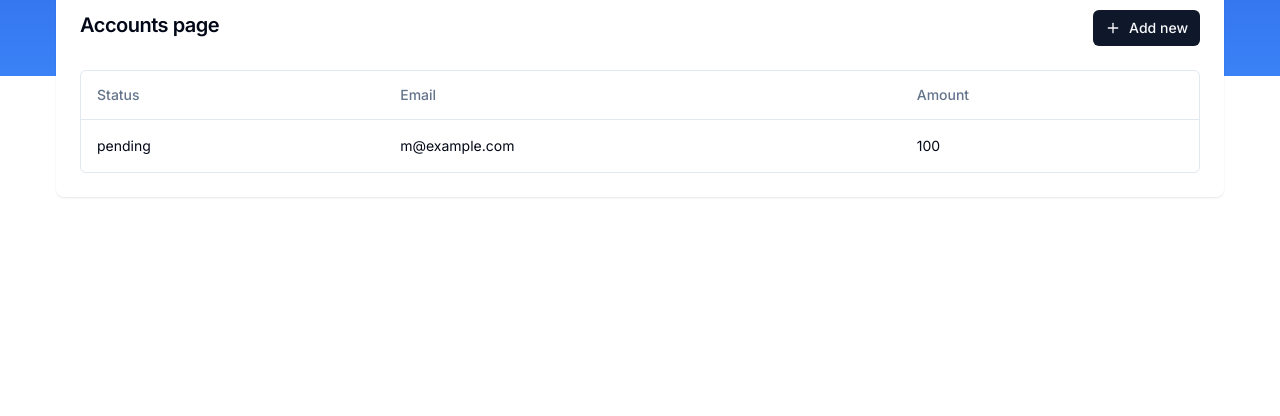
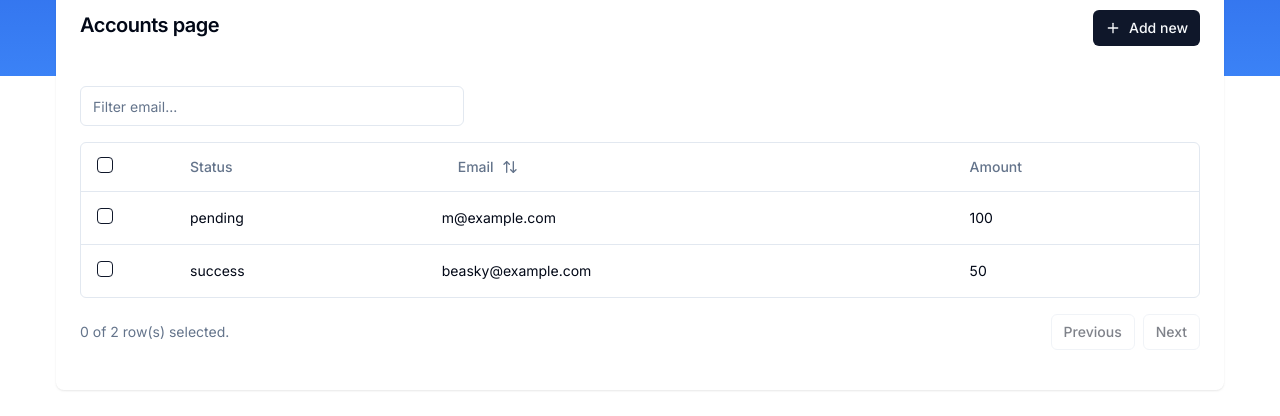
Before and after one commit to Beaskyy/finance-app, a Next.js app: page /accounts in a window 1280 px wide. Shown: the part 280-696 px from the top of the page. Built offline with nearby package versions, Linux system fonts and the light colour scheme; no server answers; what drizzle-zod, hono would draw is missing.

Commit message:
pagination, sorting and filtering data table

```diff
--- a/app/(dashboard)/accounts/columns.ts
+++ /dev/null
@@ -1,27 +0,0 @@
-"use client"
-
-import { ColumnDef } from "@tanstack/react-table"
-
-// This type is used to define the shape of our data.
-// You can use a Zod schema here if you want.
-export type Payment = {
-  id: string
-  amount: number
-  status: "pending" | "processing" | "success" | "failed"
-  email: string
-}
-
-export const columns: ColumnDef<Payment>[] = [
-  {
-    accessorKey: "status",
-    header: "Status",
-  },
-  {
-    accessorKey: "email",
-    header: "Email",
-  },
-  {
-    accessorKey: "amount",
-    header: "Amount",
-  },
-]
--- /dev/null
+++ b/app/(dashboard)/accounts/columns.tsx
@@ -0,0 +1,63 @@
+"use client";
+
+import { Button } from "@/components/ui/button";
+import { ColumnDef } from "@tanstack/react-table";
+import { ArrowUpDown } from "lucide-react";
+
+import { Checkbox } from "@/components/ui/checkbox";
+
+// This type is used to define the shape of our data.
+// You can use a Zod schema here if you want.
+export type Payment = {
+  id: string;
+  amount: number;
+  status: "pending" | "processing" | "success" | "failed";
+  email: string;
+};
+
+export const columns: ColumnDef<Payment>[] = [
+  {
+    id: "select",
+    header: ({ table }) => (
+      <Checkbox
+        checked={
+          table.getIsAllPageRowsSelected() ||
+          (table.getIsSomePageRowsSelected() && "indeterminate")
+        }
+        onCheckedChange={(value) => table.toggleAllPageRowsSelected(!!value)}
+        aria-label="Select all"
+      />
+    ),
+    cell: ({ row }) => (
+      <Checkbox
+        checked={row.getIsSelected()}
+        onCheckedChange={(value) => row.toggleSelected(!!value)}
+        aria-label="Select row"
+      />
+    ),
+    enableSorting: false,
+    enableHiding: false
+  },
+  {
+    accessorKey: "status",
+    header: "Status",
+  },
+  {
+    accessorKey: "email",
+    header: ({ column }) => {
+      return (
+        <Button
+          variant="ghost"
+          onClick={() => column.toggleSorting(column.getIsSorted() === "asc")}
+        >
+          Email
+          <ArrowUpDown className="ml-2 h-4 w-4" />
+        </Button>
+      );
+    },
+  },
+  {
+    accessorKey: "amount",
+    header: "Amount",
+  },
+];
--- a/app/(dashboard)/accounts/page.tsx
+++ b/app/(dashboard)/accounts/page.tsx
@@ -14,6 +14,12 @@ const data: Payment[] = [
     status: "pending",
     email: "m@example.com",
   },
+  {
+    id: "728er52f",
+    amount: 50,
+    status: "success",
+    email: "beasky@example.com",
+  },
 ];
 
 const AccountsPage = () => {
@@ -28,7 +34,13 @@ const AccountsPage = () => {
           </Button>
         </CardHeader>
         <CardContent>
-        <DataTable columns={columns} data={data} />
+          <DataTable
+            filterKey="email"
+            columns={columns}
+            data={data}
+            onDelete={() => {}}
+            disabled={false}
+          />
         </CardContent>
       </Card>
     </div>
--- a/components/data-table.tsx
+++ b/components/data-table.tsx
@@ -1,11 +1,18 @@
-"use client"
+"use client";
 
+import * as React from "react";
 import {
   ColumnDef,
+  ColumnFiltersState,
+  Row,
+  SortingState,
   flexRender,
   getCoreRowModel,
+  getFilteredRowModel,
+  getPaginationRowModel,
+  getSortedRowModel,
   useReactTable,
-} from "@tanstack/react-table"
+} from "@tanstack/react-table";
 
 import {
   Table,
@@ -14,24 +21,74 @@ import {
   TableHead,
   TableHeader,
   TableRow,
-} from "@/components/ui/table"
+} from "@/components/ui/table";
+
+import { Button } from "./ui/button";
+import { Input } from "@/components/ui/input";
+import { Trash } from "lucide-react";
 
 interface DataTableProps<TData, TValue> {
-  columns: ColumnDef<TData, TValue>[]
-  data: TData[]
+  columns: ColumnDef<TData, TValue>[];
+  data: TData[];
+  filterKey: string;
+  onDelete: (rows: Row<TData[]>) => void;
+  disabled?: boolean;
 }
 
 export function DataTable<TData, TValue>({
   columns,
   data,
+  filterKey,
+  onDelete,
+  disabled,
 }: DataTableProps<TData, TValue>) {
+  const [sorting, setSorting] = React.useState<SortingState>([]);
+  const [columnFilters, setColumnFilters] = React.useState<ColumnFiltersState>(
+    []
+  );
+  const [rowSelection, setRowSelection] = React.useState({});
+
   const table = useReactTable({
     data,
     columns,
     getCoreRowModel: getCoreRowModel(),
-  })
+    getPaginationRowModel: getPaginationRowModel(),
+    onSortingChange: setSorting,
+    getSortedRowModel: getSortedRowModel(),
+    onColumnFiltersChange: setColumnFilters,
+    getFilteredRowModel: getFilteredRowModel(),
+    onRowSelectionChange: setRowSelection,
+    state: {
+      sorting,
+      columnFilters,
+      rowSelection,
+    },
+  });
 
   return (
+    <div>
+      <div className="flex items-center py-4">
+        <Input
+          placeholder={`Filter ${filterKey}...`}
+          value={(table.getColumn(filterKey)?.getFilterValue() as string) ?? ""}
+          onChange={(event) =>
+            table.getColumn(filterKey)?.setFilterValue(event.target.value)
+          }
+          className="max-w-sm"
+        />
+        {table.getSelectedRowModel().rows.length > 0 && (
+          <Button
+          disabled={disabled}
+            size="sm"
+            variant="outline"
+            className="ml-auto font-normal text-xs"
+          >
+            {" "}
+            <Trash className="size-4 mr-2" /> Delete (
+            {table.getFilteredSelectedRowModel().rows.length})
+          </Button>
+        )}
+      </div>
       <div className="rounded-md border">
         <Table>
           <TableHeader>
@@ -47,7 +104,7 @@ export function DataTable<TData, TValue>({
                             header.getContext()
                           )}
                     </TableHead>
-                )
+                  );
                 })}
               </TableRow>
             ))}
@@ -61,14 +118,20 @@ export function DataTable<TData, TValue>({
                 >
                   {row.getVisibleCells().map((cell) => (
                     <TableCell key={cell.id}>
-                    {flexRender(cell.column.columnDef.cell, cell.getContext())}
+                      {flexRender(
+                        cell.column.columnDef.cell,
+                        cell.getContext()
+                      )}
                     </TableCell>
                   ))}
                 </TableRow>
               ))
             ) : (
               <TableRow>
-              <TableCell colSpan={columns.length} className="h-24 text-center">
+                <TableCell
+                  colSpan={columns.length}
+                  className="h-24 text-center"
+                >
                   No results.
                 </TableCell>
               </TableRow>
@@ -76,5 +139,29 @@ export function DataTable<TData, TValue>({
           </TableBody>
         </Table>
       </div>
-  )
+      <div className="flex items-center justify-end space-x-2 py-4">
+        <div className="flex-1 text-sm text-muted-foreground">
+          {table.getFilteredSelectedRowModel().rows.length} of{" "}
+          {table.getFilteredRowModel().rows.length} row(s) selected.
+        </div>
+
+        <Button
+          variant="outline"
+          size="sm"
+          onClick={() => table.previousPage()}
+          disabled={!table.getCanPreviousPage()}
+        >
+          Previous
+        </Button>
+        <Button
+          variant="outline"
+          size="sm"
+          onClick={() => table.nextPage()}
+          disabled={!table.getCanNextPage()}
+        >
+          Next
+        </Button>
+      </div>
+    </div>
+  );
 }
--- /dev/null
+++ b/components/ui/checkbox.tsx
@@ -0,0 +1,30 @@
+"use client"
+
+import * as React from "react"
+import * as CheckboxPrimitive from "@radix-ui/react-checkbox"
+import { Check } from "lucide-react"
+
+import { cn } from "@/lib/utils"
+
+const Checkbox = React.forwardRef<
+  React.ElementRef<typeof CheckboxPrimitive.Root>,
+  React.ComponentPropsWithoutRef<typeof CheckboxPrimitive.Root>
+>(({ className, ...props }, ref) => (
+  <CheckboxPrimitive.Root
+    ref={ref}
+    className={cn(
+      "peer h-4 w-4 shrink-0 rounded-sm border border-primary ring-offset-background focus-visible:outline-none focus-visible:ring-2 focus-visible:ring-ring focus-visible:ring-offset-2 disabled:cursor-not-allowed disabled:opacity-50 data-[state=checked]:bg-primary data-[state=checked]:text-primary-foreground",
+      className
+    )}
+    {...props}
+  >
+    <CheckboxPrimitive.Indicator
+      className={cn("flex items-center justify-center text-current")}
+    >
+      <Check className="h-4 w-4" />
+    </CheckboxPrimitive.Indicator>
+  </CheckboxPrimitive.Root>
+))
+Checkbox.displayName = CheckboxPrimitive.Root.displayName
+
+export { Checkbox }
--- a/package.json
+++ b/package.json
@@ -19,6 +19,7 @@
     "@hookform/resolvers": "^3.4.2",
     "@neondatabase/serverless": "^0.9.3",
     "@paralleldrive/cuid2": "^2.2.2",
+    "@radix-ui/react-checkbox": "^1.0.4",
     "@radix-ui/react-dialog": "^1.0.5",
     "@radix-ui/react-label": "^2.0.2",
     "@radix-ui/react-slot": "^1.0.2",
```
Also changed, not shown: 1 other file (tests, documents, lock files or other folders). Lines whose indentation alone changed are shown as unchanged.
